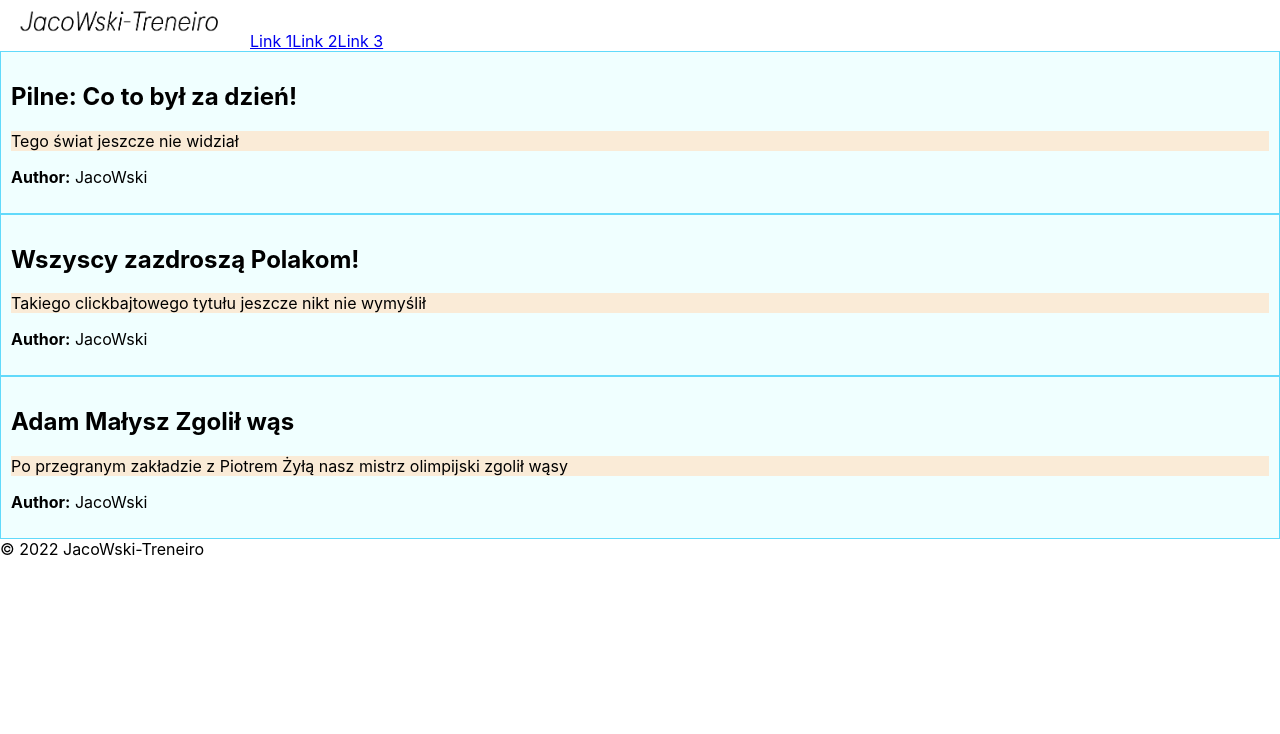
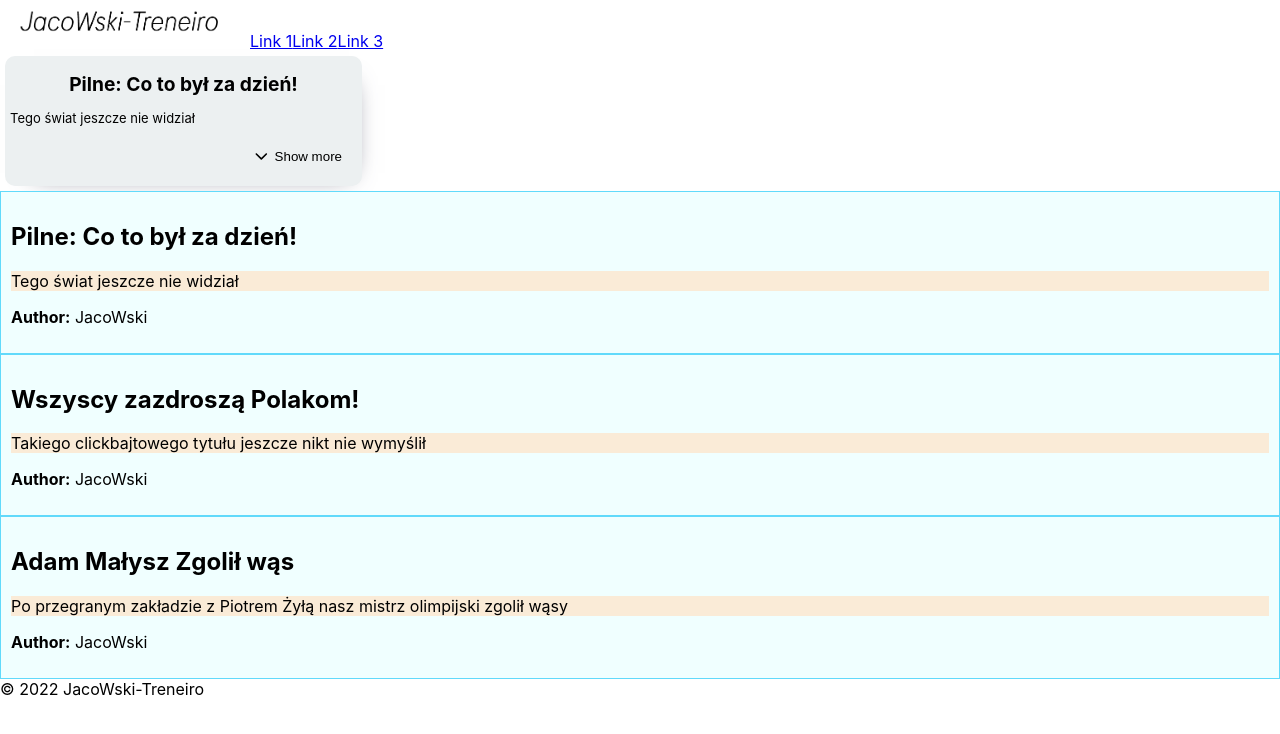
Before and after one commit to JacoWski/poligon, a React (Create React App) app: page / in a window 1280 px wide. Shown: the top 734 px of the page. Built offline with nearby package versions, Linux system fonts and the light colour scheme; the HTML template or start-up script is replaced by a standard one.

Commit message:
Component Card. Task number 4.

```diff
--- a/src/App.js
+++ b/src/App.js
@@ -1,5 +1,6 @@
+import React from 'react';
+
 import './App.css';
-import React from 'react';
 import Header from './components/Header';
 import Article from './pages/Articles';
 import Content from './components/Content';
--- a/src/common/Colors.js
+++ b/src/common/Colors.js
@@ -8,5 +8,8 @@ export const Colors = {
     carrot: '#e67e22',
     pumpkin: '#d35400',
     wetAsphalt: '#34495e',
-    clouds: '#ecf0f1'
+    clouds: '#ecf0f1',
+    white: '#fff',
+    black: '#000',
+    inherit: 'inherit'
 };
--- /dev/null
+++ b/src/components/Card/Card.css
@@ -0,0 +1,36 @@
+.title {
+    padding-top: 10px;
+    text-align: center;
+    font-size: larger;
+}
+
+.title p {
+    margin: 1px;
+}
+
+#card-title {
+    font-weight: bold;
+}
+
+#card-intro {
+    font-size: small;
+    font-weight: normal;
+}
+
+.card {
+    max-width: 347px;
+    max-height: 433px;
+    min-height: 120px;
+    background-color: #ecf0f1;
+    display: flex;
+    flex-direction: column;
+    box-shadow: 8px 8px 24px -21px rgba(66, 68, 90, 1);
+    border-radius: 10px;
+    margin: 5px;
+    padding: 5px
+}
+
+.content {
+    flex: 1;
+    text-justify: distribute;
+}
--- /dev/null
+++ b/src/components/Card/Card.js
@@ -0,0 +1,18 @@
+import React from "react";
+
+import 'components/Card/Card.css';
+import { Title } from "components/Card";
+import Content from "components/Card/Content";
+
+const Card = ({ title, intro, showMore, content }) => {
+    return(
+        <div className="card">
+            <Title title={title} />
+            <Content intro={intro} content={content} showMore={showMore}>
+                {content}
+            </Content>
+        </div>
+    );
+};
+
+export default Card;
--- /dev/null
+++ b/src/components/Card/Content.js
@@ -0,0 +1,26 @@
+import React, { useState } from "react";
+import * as SolidIcons from '@fortawesome/free-solid-svg-icons';
+
+import { Button } from "components/Form";
+import 'components/Card/Card.css';
+
+const Content = ({ intro, showMore, children }) => {
+    const [more, setMore] = useState(false);
+    return(
+        <div>
+            <p id="card-intro">{intro}</p>
+            {showMore &&
+                <div className="content">
+                    {more && <p>{children}</p>}
+                    <Button icon={more ? SolidIcons.faChevronUp : SolidIcons.faChevronDown}
+                        handler={() => setMore(!more)}
+                        label={!more ? 'Show more' : 'Show less'}
+                        placement={'right'}
+                    />
+                </div>
+            }
+        </div>
+    );
+};
+
+export default Content;
--- /dev/null
+++ b/src/components/Card/Title.js
@@ -0,0 +1,13 @@
+import React from "react";
+
+import 'components/Card/Card.css';
+
+const Title = ({ title }) => {
+    return(
+        <div className="title">
+            <p id="card-title">{title}</p>
+        </div>
+    );
+};
+
+export default Title;
--- /dev/null
+++ b/src/components/Card/index.js
@@ -0,0 +1,2 @@
+export { default } from "components/Card/Card";
+export { default as Title } from "components/Card/Title";
--- a/src/components/Form/Button.js
+++ b/src/components/Form/Button.js
@@ -2,32 +2,42 @@ import React from "react";
 import PropTypes from 'prop-types';
 import * as SolidIcons from '@fortawesome/free-solid-svg-icons';
 
-import Icon from "../Icons/Icon";
-import { Colors } from "../../common";
+import Icon from "components/Icons";
+import { Colors } from "common";
 
-const Button = ({ label, bgColor, color }) => {
+const Placements = ['left', 'right'];
+
+const Button = ({ label, bgColor, color, icon, handler, placement }) => {
     const styles = {
-        backgroundColor: Colors[bgColor],
-        color: Colors[color],
+        backgroundColor: bgColor,
+        color: color,
         border: 'none',
         padding: '10px 15px',
         borderRadius: 5,
-        width: 'auto'
+        width: 'auto',
+        cursor: 'pointer',
+        float: !placement ? 'left' : placement
     };
-    return <button style={styles}><Icon/><span>{label}</span></button>;
+    return (
+        <button style={styles} onClick={handler}>
+            <Icon iconName={icon}/>
+            <span>{label}</span>
+        </button>
+    );
 };
 
 Button.propType = {
     label: PropTypes.string,
     bgColor: PropTypes.oneOf(Colors),
     color: PropTypes.oneOf(Colors),
-    icon: PropTypes.oneOf(SolidIcons)
+    icon: PropTypes.oneOf(SolidIcons),
+    handler: PropTypes.func,
+    placement: PropTypes.oneOf(Placements)
 };
 
 Button.defaultProps = {
-    bgColor: 'wetAsphalt',
-    color: 'clouds',
-    icon: SolidIcons.faUser
+    bgColor: Colors.inherit,
+    color: Colors.black
 };
 
 export default Button;
--- a/src/pages/Articles.js
+++ b/src/pages/Articles.js
@@ -1,6 +1,7 @@
 import React from "react";
 
-import News from "../components/News";
+import News from "components/News";
+import Card from 'components/Card';
 
 const posts = [
     { id: 1, author: 'JacoWski', title: 'Pilne: Co to był za dzień!', intro: 'Tego świat jeszcze nie widział' },
@@ -11,6 +12,11 @@ const posts = [
 const Article = () => {
     return(
         <>
+            <Card title={'Pilne: Co to był za dzień!'}
+                    intro={'Tego świat jeszcze nie widział'}
+                    content={'Po przegranym zakładzie z Piotrem Żyłą nasz mistrz olimpijski zgolił wąsy'}
+                    showMore
+            />
             {posts.map((e) => (
                 <News key={`news-${e.id}`} header={e.title} intro={e.intro} author={e.author} />
             ))}
```
